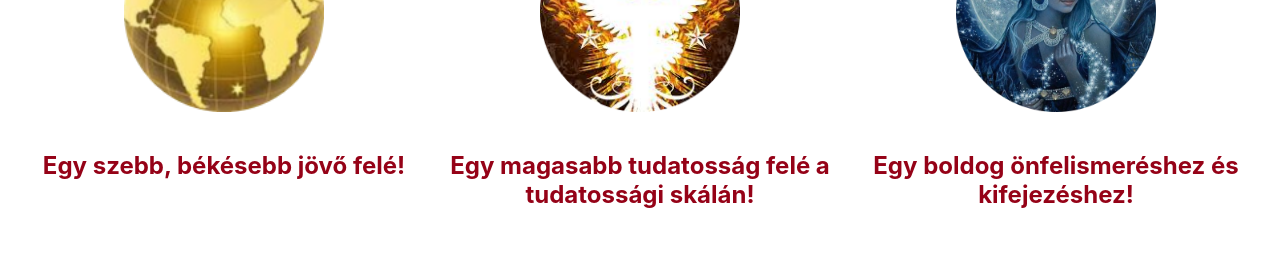
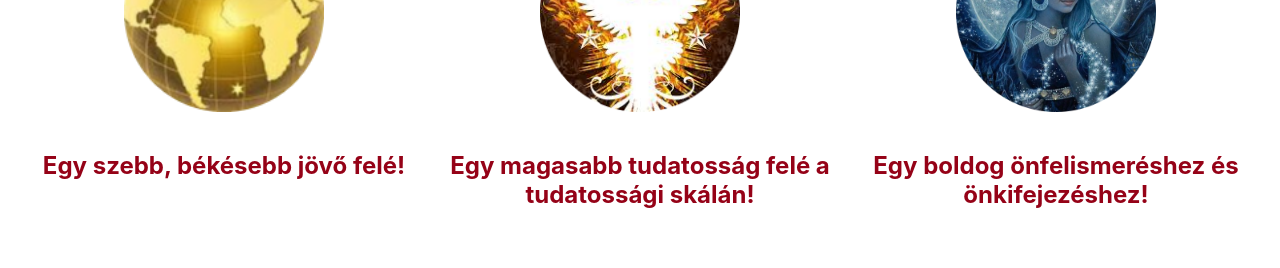
Before and after one commit to Aniko-S/anita-project, a Vue app: page / in a window 1280 px wide. Shown: the part 1260-1528 px from the top of the page. Built offline with nearby package versions, Linux system fonts and the light colour scheme; a web font is replaced by a local one.

Commit message:
elirasok javitasa

```diff
--- a/src/components/Bemutatkozas.vue
+++ b/src/components/Bemutatkozas.vue
@@ -75,7 +75,7 @@
             <list-item text="Bach virágterápia (Éden Központ)" />
             <list-item text="Karakternumerologia" />
             <list-item text="Hormonegyensúly Tanácsadás" />
-            <list-item text="Access Bars, M.T.V. SS., Face Liftierg" />
+            <list-item text="Access Bars, M.T.V. SS., Face Lifting" />
             <list-item text="Théta Healing konzulens" />
             <list-item text="Párkapcsolati Coach – Várnay Myrtill" />
             <list-item
--- a/src/components/Inspirallak.vue
+++ b/src/components/Inspirallak.vue
@@ -21,7 +21,7 @@
           <img src="../assets/img/onmagunk.png" width="200" />
         </div>
         <h4 class="pt-3 pb-2 px-1">
-          Egy boldog önfelismeréshez és kifejezéshez!
+          Egy boldog önfelismeréshez és önkifejezéshez!
         </h4>
       </div>
     </div>
--- a/src/components/Kuldetesem.vue
+++ b/src/components/Kuldetesem.vue
@@ -123,7 +123,8 @@
               </div>
               <list-item text="Szeretet hírnökei" />
               <list-item text="Szív útja" />
-              <list-item text="Krisztus Tudat Tudók" />
+              <list-item text="Krisztus Tudat" />
+              <list-item text="Tudók" />
               <list-item text="Igazak" />
               <list-item text="Tiszta lelkűek" />
               <list-item text="Ősi erkölcs követői" />
```
